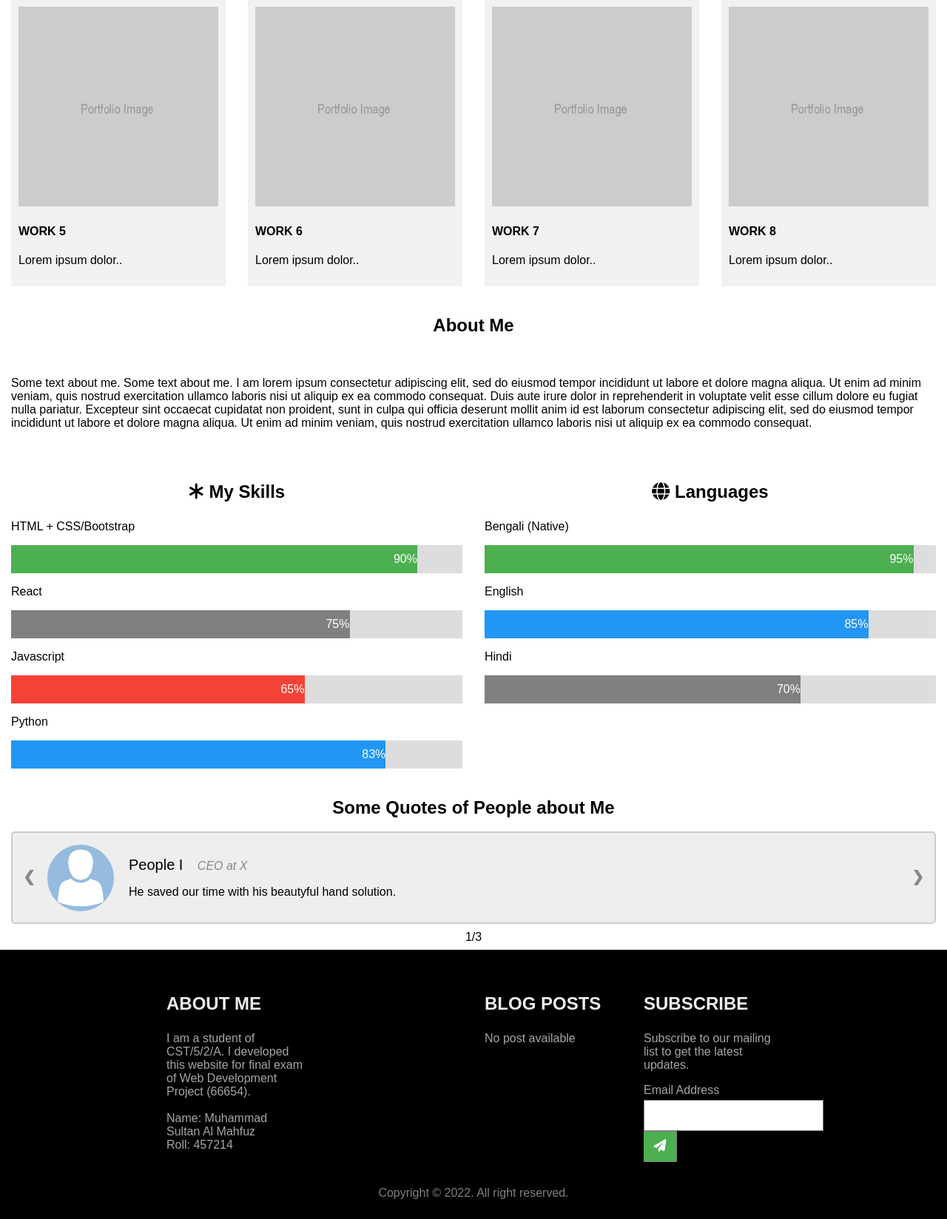
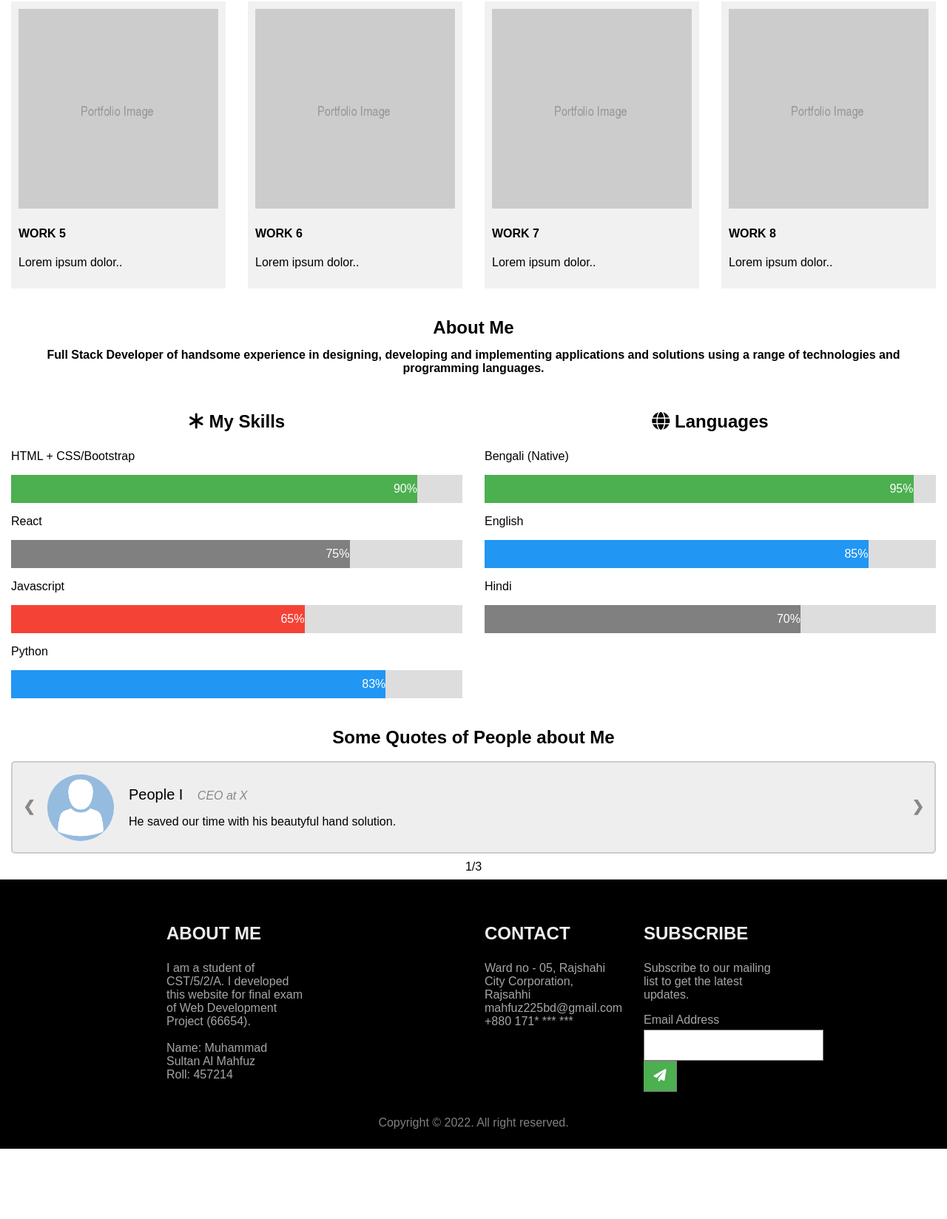
Before and after one commit to mahfuz225bd/web-development-project-assignment, a PHP site: page / in a window 1280 px wide. Shown: the part 2307-3955 px from the top of the page at 74% size. After the commit the page ends 3860 px from the top, so only its background shows below. Run offline with PHP 8.4, Linux system fonts and the light colour scheme.

Commit message:
added contact info to footer

```diff
--- a/assets/css/card.css
+++ b/assets/css/card.css
@@ -4,8 +4,9 @@
 	box-shadow: 0 4px 8px 0 rgba(0, 0, 0, 0.2);
 	padding: 16px;
 	text-align: center;
-	background-color: #444;
-	color: white;
+	background-color: #000;
+	opacity: .75;
+	color: #fff;
 }
 
 .card .fa {
--- a/assets/css/default.css
+++ b/assets/css/default.css
@@ -142,3 +142,13 @@ footer section p,
 label {
 	opacity: 0.65;
 }
+
+
+footer section a{
+	color: #fff;
+	text-decoration: none;
+}
+
+footer section a:hover {
+	color: var(--green);
+}
--- a/assets/css/hero-image.css
+++ b/assets/css/hero-image.css
@@ -20,12 +20,12 @@
 
 .hero-image .hero-text h1 {
 	font-size: 50px;
-	font-weight: 500;
+	font-weight: 700;
 }
 
 .hero-image .hero-text p {
 	font-size: 30px;
-	font-weight: 500;
+	font-weight: normal;
 	line-height: 10px;
 }
 
@@ -59,3 +59,7 @@
 	color: #000;
 	opacity: 0.75;
 }
+
+.hero-image a {
+	font-size: large;
+}
--- a/pages/index.html
+++ b/pages/index.html
@@ -206,18 +206,11 @@
 	<section class="col-1" id="about">
 		<h3>About Me</h3>
 		<article>
-			<p>
-				Some text about me. Some text about me. I am lorem ipsum consectetur
-				adipiscing elit, sed do eiusmod tempor incididunt ut labore et dolore
-				magna aliqua. Ut enim ad minim veniam, quis nostrud exercitation ullamco
-				laboris nisi ut aliquip ex ea commodo consequat. Duis aute irure dolor
-				in reprehenderit in voluptate velit esse cillum dolore eu fugiat nulla
-				pariatur. Excepteur sint occaecat cupidatat non proident, sunt in culpa
-				qui officia deserunt mollit anim id est laborum consectetur adipiscing
-				elit, sed do eiusmod tempor incididunt ut labore et dolore magna aliqua.
-				Ut enim ad minim veniam, quis nostrud exercitation ullamco laboris nisi
-				ut aliquip ex ea commodo consequat.
-			</p>
+			<h4 style="text-align: center; margin-top: -25px; margin-bottom: -5px;">
+				Full Stack Developer of handsome experience in designing, developing and
+				implementing applications and solutions using a range of technologies
+				and programming languages.
+			</h4>
 		</article>
 	</section>
 
--- a/pages/layout/footer.html
+++ b/pages/layout/footer.html
@@ -15,8 +15,14 @@
 		&nbsp;
 	</article>
 	<article>
-		<h3>Blog Posts</h3>
-		<p>No post available</p>
+		<h3>Contact</h3>
+		<p>Ward no - 05, Rajshahi City Corporation, Rajsahhi
+		<br>
+		<a href="mailto:mahfuz225bd@gmail.com">mahfuz225bd@gmail.com</a>
+		<br>
+		+880 171* *** ***
+		</p>
+
 	</article>
 	<article>
 		<h3>Subscribe</h3>
```
Also changed, not shown: 1 other file.
